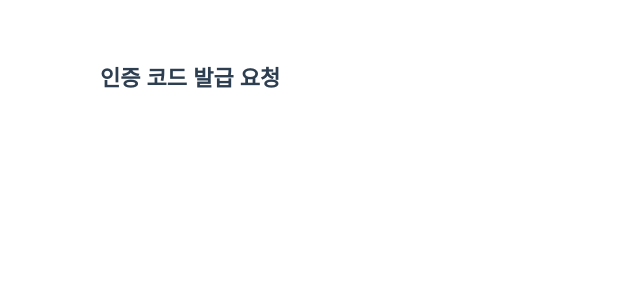
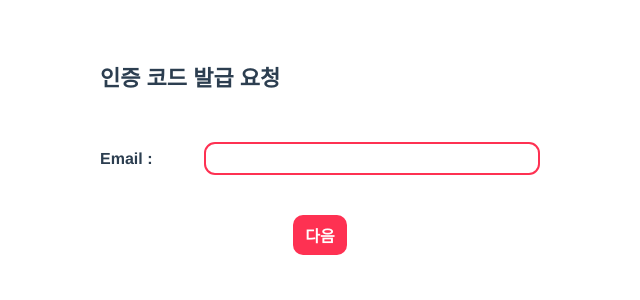
Before and after one commit to yeanjae0312/ABLY_recruitment_task, a Vue app in the folder mission/: page /authRequest in a window 1280 px wide. Shown: the top 300 px of the page, without its empty margins (320-960 px from the left). Built offline with nearby package versions, Linux system fonts and the light colour scheme.

Commit message:
Feat: 인증코드요청 기능 추가

```diff
--- a/mission/src/router/index.js
+++ b/mission/src/router/index.js
@@ -16,6 +16,11 @@ const routes = [
     name: 'AuthRequest',
     component: () => import('@/views/Password/AuthRequest.vue'),
   },
+  {
+    path: '/authConfirm',
+    name: 'AuthConfirm',
+    component: () => import('@/views/Password/AuthConfirm.vue'),
+  },
 ];
 
 const router = createRouter({
--- a/mission/src/store/index.js
+++ b/mission/src/store/index.js
@@ -1,10 +1,12 @@
 import { createStore } from 'vuex';
 import LoginStorage from '@/store/modules/Login';
+import AuthStorage from '@/store/modules/Auth';
 import createPersistedState from 'vuex-persistedstate';
 
 export default createStore({
   modules: {
     LoginStorage,
+    AuthStorage,
   },
 
   plugins: [createPersistedState({
--- /dev/null
+++ b/mission/src/store/modules/Auth.js
@@ -0,0 +1,23 @@
+const authStore = {
+  namespaced: true,
+
+  state: {
+    issueToken: '',
+    countTime: '',
+  },
+
+  getters: {
+  },
+
+  mutations: {
+    storedAuthData(state, payload) {
+      state.issueToken = payload.issueToken;
+      state.countTime = payload.remainMillisecond;
+    },
+  },
+
+  actions: {
+  },
+};
+
+export default authStore;
--- /dev/null
+++ b/mission/src/views/Password/AuthConfirm.vue
@@ -0,0 +1,13 @@
+<template>
+  <div class="authConfirm">
+    인증 코드 검증
+  </div>
+</template>
+
+<script>
+export default {
+};
+</script>
+
+<style scoped>
+</style>
--- a/mission/src/views/Password/AuthRequest.vue
+++ b/mission/src/views/Password/AuthRequest.vue
@@ -1,13 +1,60 @@
 <template>
   <div class="authRequest">
     <p class="title">인증 코드 발급 요청</p>
+    <div class="common-form auth-request-form">
+      <label class="label">
+        <span>Email : </span>
+        <input type="text" ref="inputEmail" v-model="inputEmail" required>
+      </label>
+      <div class="common-btn-wrap">
+        <button class="common-btn" @click="enterNext">다음</button>
+      </div>
+    </div>
   </div>
 </template>
 
 <script>
+import { mapMutations } from 'vuex';
+
 export default {
   name: 'AuthRequest',
   components: {
   },
+  data() {
+    return {
+      inputEmail: '',
+    };
+  },
+  mounted() {
+    this.$refs.inputEmail.focus();
+  },
+  methods: {
+    ...mapMutations('AuthStorage', ['storedAuthData']),
+    async enterNext() {
+      try {
+        const res = await this.axios.get(`/api/reset-password?email=${this.inputEmail}`, { headers: { 'Content-Type': 'application/json' } });
+
+        if (res.status === 200) {
+          this.storedAuthData(res.data);
+          this.$router.push({ name: 'AuthConfirm' });
+        }
+      } catch (error) {
+        console.log(error);
+        if (error.response.status === 400) {
+          // eslint-disable-next-line no-alert
+          alert('인증 요청에 실패했습니다. 메일을 입력해 주세요.');
+        } else if (error.response.status === 404) {
+          // eslint-disable-next-line no-alert
+          alert('인증 요청에 실패했습니다. 정확한 메일을 입력해 주세요.');
+        }
+      }
+    },
+  },
 };
 </script>
+
+<style scoped>
+.auth-request-form {
+  margin-top: 50px;
+}
+</style>
```
